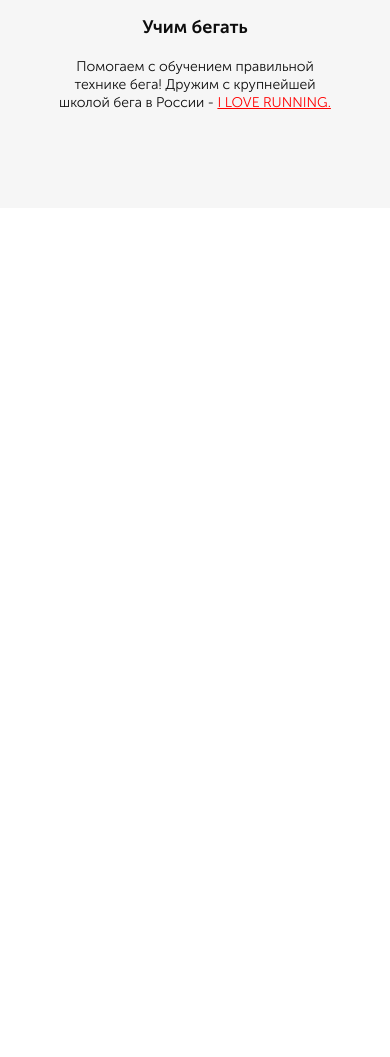
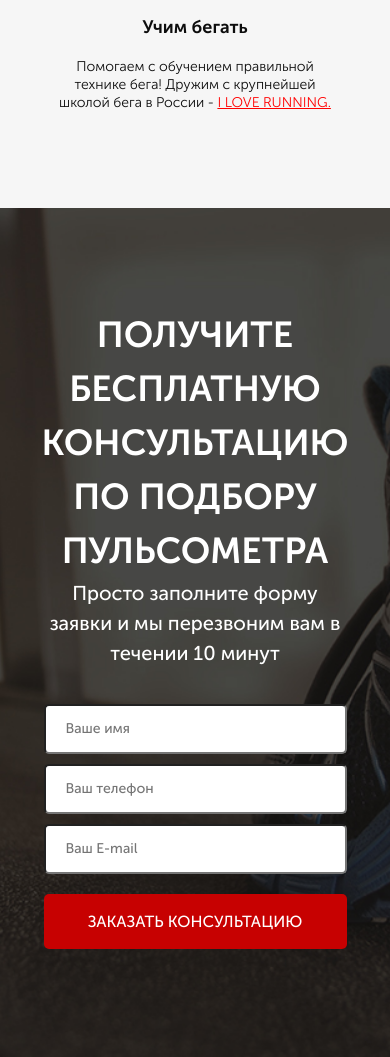
Before and after one commit to RomanDmitriev/project, a website: page src/index.html in a window 390 px wide. Shown: the part 1632-2689 px from the top of the page. Before the commit the page ends 1840 px from the top, so only its background shows below. Drawn offline with Linux system fonts and the light colour scheme.

Commit message:
did consultation section, adapted the layout to different sizes

```diff
--- a/src/index.html
+++ b/src/index.html
@@ -10,8 +10,10 @@
     <link rel="stylesheet" href="css/main.min.css">
 </head>
 <body>
+
     <div class="promo">
         <div class="container">
+
             <header class="header">
                 <a href="#" class="header__logo">
                     <img src="img/logo/logo.png" alt="logo">
@@ -29,7 +31,6 @@
             <div class="promo__wrapper">
                 <h1 class="promo__header">Подбор пульсометра</h1>
                 <h2 class="promo__subheader">с учётом Вашего уровня подготовки</h2>
-
                 <div class="promo__icons">
                     <div class="promo__icon">
                         <img src="img/logo/timer.png" alt="timer">
@@ -47,18 +48,19 @@
                         <span>на все вопросы</span>
                     </div>
                 </div>
-
                 <button class="button button__main">заказать кОНСУЛЬТАЦИЮ</button>
                 <div class="promo__link">
                     или
                     <a href="#">ПЕРЕЙТИ В КАТАЛОГ</a>
                 </div>
             </div>
+
         </div>
     </div>
 
     <div class="advantages">
         <div class="container">
+
             <h2 class="title">наши преимущества</h2>
 
             <div class="advantages__wrapper">
@@ -75,9 +77,26 @@
                 <div class="advantages__logo">
                     <img src="img/logo/shoe.png" alt="shoe">
                     <p class="advantages__subheader">Учим бегать</p>
-                    <p class="advantages__descr">Помогаем с обучением правильной технике бега! Дружим с крупнейшей школой бега в России - <a href="#" class="advantages__descr_red-text">I LOVE RUNNING.</a></p>
+                    <p class="advantages__descr">Помогаем с обучением правильной технике бега! Дружим с крупнейшей школой бега в России - <a href="https://ilovesupersport.com/running" class="advantages__descr_red-text">I LOVE RUNNING.</a></p>
                 </div>
             </div>
+
+        </div>
+    </div>
+
+    <div class="consultation">
+        <div class="container">
+
+            <div class="title title__left">Получите бесплатную консультацию по подбору пульсометра </div>
+            <div class="consultation__dscr">Просто заполните форму заявки и мы перезвоним вам в течении 10 минут</div>
+
+            <form action="#" class="feed-form">
+                <input required name="name" placeholder="Ваше имя" type="text">
+                <input required name="phone" placeholder="Ваш телефон" type="number">
+                <input required name="email" placeholder="Ваш E-mail" type="email">
+                <button class="button button__submit">заказать кОНСУЛЬТАЦИЮ</button>
+            </form>
+
         </div>
     </div>
 </body>
--- a/src/sass/blocks/_buttons.sass
+++ b/src/sass/blocks/_buttons.sass
@@ -15,3 +15,8 @@
         height: 50px
         font-size: 16px
         line-height: 25px
+    &__submit
+        width: 100%
+        height: 55px
+        font-size: 16px
+        line-height: 25px
--- /dev/null
+++ b/src/sass/blocks/_consultation.sass
@@ -0,0 +1,10 @@
+.consultation
+    min-height: 680px
+    background: url(../img/bg/bg_middle.png) center center/cover no-repeat
+    padding: 100px 0 108px 0
+    &__dscr
+        width: 425px
+        font-weight: 500
+        font-size: 20px
+        line-height: 30px
+        color: #FFFFFF
--- /dev/null
+++ b/src/sass/blocks/_forms.sass
@@ -0,0 +1,22 @@
+.feed-form
+    margin-top: 36px
+    width: 303px
+    display: flex
+    flex-direction: column
+    input
+        padding: 0 20px 0 20px
+        width: 100%
+        margin-bottom: 10px
+        height: 50px
+        background: #FFFFFF
+        font-weight: 400
+        font-size: 14px
+        line-height: 66px
+        border-radius: 5px
+        color: #4B4B4B
+        &::-webkit-outer-spin-button
+            -webkit-appearance: none
+        &::-webkit-inner-spin-button
+            -webkit-appearance: none
+        &:nth-child(3)
+            margin-bottom: 20px
--- a/src/sass/blocks/_media.sass
+++ b/src/sass/blocks/_media.sass
@@ -1,14 +1,16 @@
 @media (max-width: 1000px)
 
     .container
-        max-width: 769px
+        max-width: 730px
     .advantages__logo
         width: 33%
+    .title__left
+        width: 100%
 
 @media (max-width: 768px)
 
     .container
-        max-width: 640px
+        max-width: 600px
     .advantages__logo
         width: 33%
 
@@ -37,6 +39,15 @@
             margin-top: 10px
         &__contacts
             align-items: center
+    .title__left
+        text-align: center
+    .consultation__dscr
+        width: 100%
+        text-align: center
+    .feed-form
+        margin-left: auto
+        margin-right: auto
+
 
 @media (max-width: 400px)
 
@@ -55,4 +66,20 @@
         &__subheader
             font-size: 22px
     .button__main
-        width: 100%
+        width: 90%
+    .promo__header
+        font-size: 13vw
+    .header__logo
+        width: 100vw
+    .title
+        font-size: 10vw
+    .title__left
+        font-size: 10vw
+        line-height: 13vw
+    .consultation__dscr
+        font-size: 7vw
+        line-height: 10vw
+        margin-top: 10px
+    .feed-form
+        width: 90%
+// adapted the layout to different sizes
--- a/src/sass/blocks/_titles.sass
+++ b/src/sass/blocks/_titles.sass
@@ -5,3 +5,9 @@
     line-height: 30px
     text-transform: uppercase
     color: #0D0D0D
+    &__left
+        width: 800px
+        text-align: left
+        font-size: 36px
+        line-height: 54px
+        color: #FFFFFF
--- a/src/sass/main.sass
+++ b/src/sass/main.sass
@@ -13,5 +13,7 @@
 @import blocks/buttons
 @import blocks/advantages
 @import blocks/titles
+@import blocks/consultation
+@import blocks/forms
 
 @import blocks/media
```
Also changed, not shown: src/css/main.min.css.
